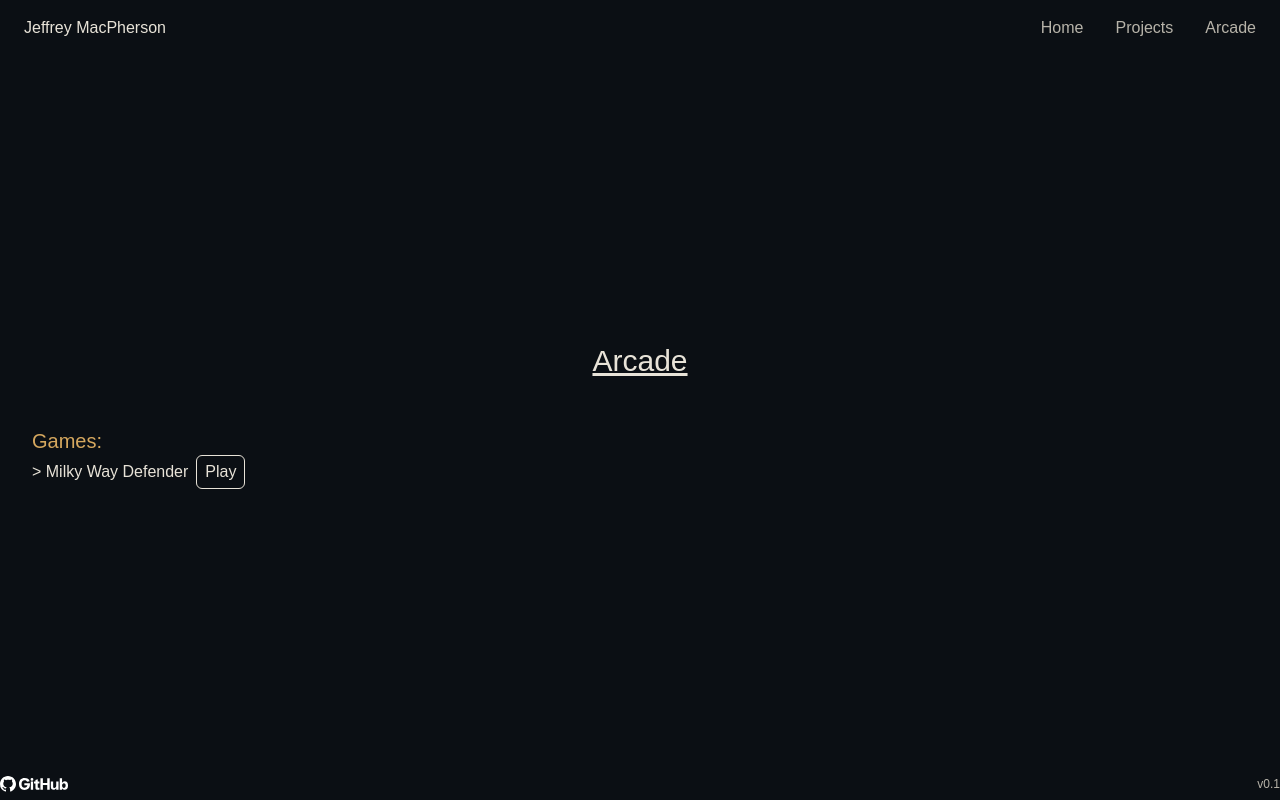
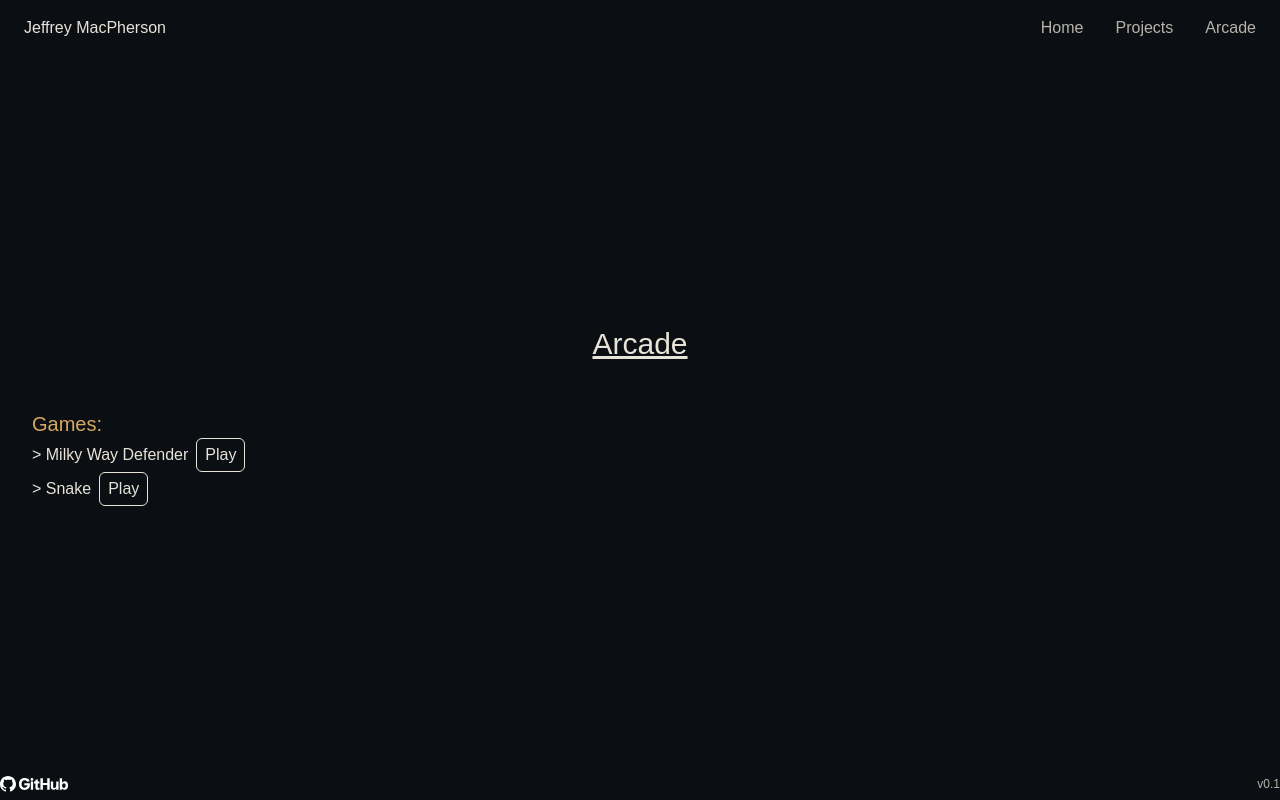
Before and after one commit to Jeffmac95/game-lab, a React (Vite) app in the folder game-lab/: page /arcade in a window 1280 px wide. Built offline with nearby package versions, Linux system fonts and the light colour scheme; a web font is replaced by a local one.

Commit message:
added snake

```diff
--- a/game-lab/src/pages/Arcade.jsx
+++ b/game-lab/src/pages/Arcade.jsx
@@ -1,8 +1,8 @@
 import { useState } from "react"
 
 function Arcade() {
-    const [showDescription, setShowDescription] = useState(false);
-    const [drawCanvas, setDrawCanvas] = useState(false);
+    const [selectedDescription, setSelectedDescription] = useState(null);
+    const [selectedGame, setSelectedGame] = useState(null);
 
     return (
         <div className="w-full mx-auto px-6">
@@ -12,26 +12,52 @@ function Arcade() {
                 <aside className="w-full md:w-1/3 ml-2">
                     <h3 className="text-accent text-xl">Games:</h3>
                     <ul className="w-fit">
-                        <li onClick={() => setShowDescription(prev => !prev)}
+                        <li onClick={() => setSelectedDescription(selectedDescription === "milky-way-def" ? null : "milky-way-def")}
                         className="hover:cursor-pointer"
                         >
                             &gt; Milky Way Defender
                             <button
-                                onClick={() => setDrawCanvas(prev => !prev)}
+                                onClick={(e) => {
+                                    e.stopPropagation();
+                                    setSelectedGame("milky-way-def");
+                                }}
                                 className="ml-2 border rounded-md px-2 py-1 hover:bg-accent hover:text-black">
-                                {drawCanvas ? "Cancel" : "Play"}
+                                Play
                             </button>
                         </li>
-                    </ul>
-                    {showDescription && (
+
+                        {selectedDescription === "milky-way-def" && (
                         <div className="mt-2 max-w-md">
                             <p className="text-muted">
                                 A 2D space shooter where you defend against incoming asteroids.
                             </p>
                         </div>
-                    )}
+                        )}
+
+                        <li onClick={() => setSelectedDescription(selectedDescription === "snake" ? null : "snake")}
+                        className="hover:cursor-pointer">
+                            &gt; Snake
+                            <button
+                                onClick={(e) => {
+                                    e.stopPropagation();
+                                    setSelectedGame("snake");
+                                }}
+                                className="ml-2 border rounded-md px-2 py-1 hover:bg-accent hover:text-black">
+                                Play
+                            </button>
+                        </li>
+
+                        {selectedDescription === "snake" && (
+                            <div className="mt-2 max-w-md">
+                                <p className="text-muted">
+                                    Classic Snake.
+                                </p>
+                            </div>
+                        )}
+                    </ul>
                 </aside>
-                {drawCanvas && (
+
+                {selectedGame === "milky-way-def" && (
                     <div className="w-full md:w-2/3 flex flex-col md:flex-row">
                         <iframe
                             src="/milkywaydefender/game/index.html"
@@ -50,6 +76,20 @@ function Arcade() {
                         </p>
                     </div>
                 )}
+
+                {selectedGame === "snake" && (
+                    <div className="w-full md:w-2/3 flex flex-col md:flex-row">
+                        <iframe
+                            src="/snake/index.html"
+                            width="600"
+                            height="600"
+                            className="border-0"
+                        />
+                        <p className="mt-2 md:mt-0 md:ml-4 text-sm text-muted">
+                            Controls: W A S D
+                        </p>
+                    </div>
+                )}
             </div>
         </div>
     )
```
